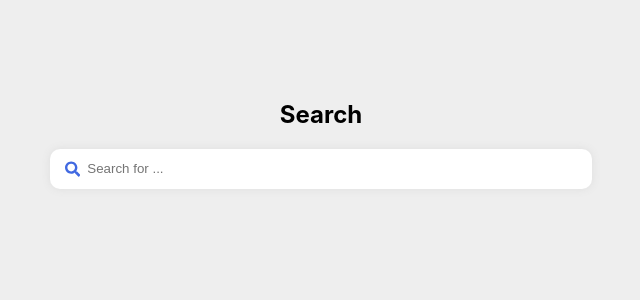
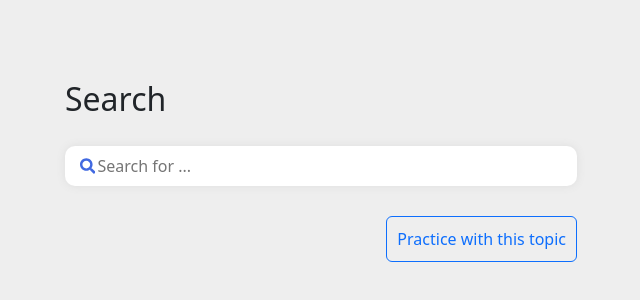
Before and after one commit to grace-sodunke/ScholarSearch, a React (Create React App) app in the folder scholar-search-frontend/: page / in a window 1280 px wide. Shown: the part 80-380 px from the top of the page, without its empty margins (319-959 px from the left). Built offline with nearby package versions, Linux system fonts and the light colour scheme.

Commit message:
added practice button

```diff
--- a/scholar-search-frontend/src/App.css
+++ b/scholar-search-frontend/src/App.css
@@ -10,8 +10,31 @@
   margin: auto;
   display: flex;
   flex-direction: column;
-  align-items: center;
+  align-items: left;
   min-width: 200px;
+}
+
+.practice-button-div{
+  position:relative;
+  margin-top: 10px;
+  width: 100%;
+  height: 50px;
+  border-radius: 5px;
+  font-size: 20px;
+  font-weight: bold;
+  color: #333;
+  cursor: pointer;
+}
+
+.practice-button{
+  position:absolute;
+  right: 0;
+  top: 0;
+  padding: 10px;
+}
+
+.pad {
+  padding: 10px;
 }
 
 .App-logo {
--- a/scholar-search-frontend/src/App.js
+++ b/scholar-search-frontend/src/App.js
@@ -1,6 +1,9 @@
 import logo from './logo.svg';
+import { Button } from 'react-bootstrap';
 import SearchBar from './components/searchbar';
 import './App.css';
+import 'bootstrap/dist/css/bootstrap.min.css';
+
 
 function App() {
   const mode = "search";
@@ -8,7 +11,13 @@ function App() {
     <div className="App">
       <div className="searchbar">
         <h2>Search</h2>
+        <div className="pad"></div>
         <SearchBar mode={mode}/>
+        <div className="pad"></div>
+        <div className="practice-button-div">
+          <Button className="practice-button" variant="outline-primary">Practice with this topic</Button>
+        </div>
+
       </div>
     </div>
   );
--- a/scholar-search-frontend/src/components/searchbar.jsx
+++ b/scholar-search-frontend/src/components/searchbar.jsx
@@ -1,7 +1,9 @@
 import React, {useEffect, useState} from 'react'
 
 import {FaSearch} from 'react-icons/fa'
+import {Button} from 'react-bootstrap';
 import './SearchBar.css'
+import 'bootstrap/dist/css/bootstrap.min.css';
 
 export default function SearchBar(props) {
     const [helptext, setHelptext] = useState("Search for ...")
@@ -12,6 +14,7 @@ export default function SearchBar(props) {
     }, [props.mode]);
 
     const handlekeyPress = (e) => {
+        e.preventDefault()
         if (e.key === 'Enter') {
             setQuery(e.target.value.toLowerCase())
         }
```
Also changed, not shown: 1 other file (tests, documents, lock files or other folders).
